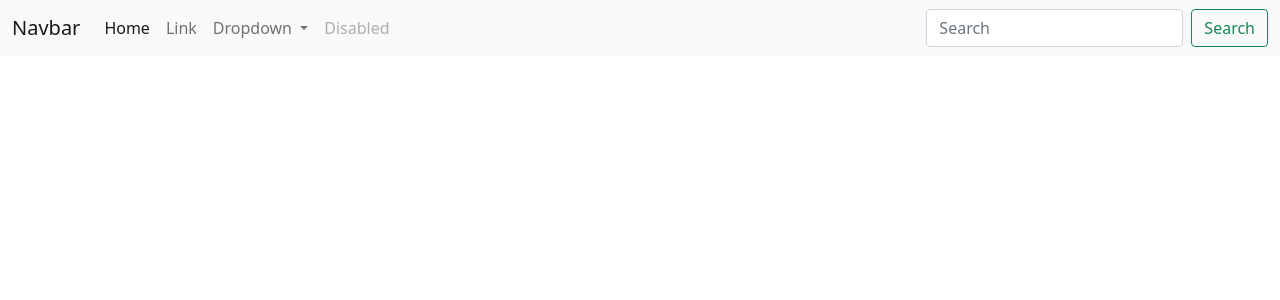
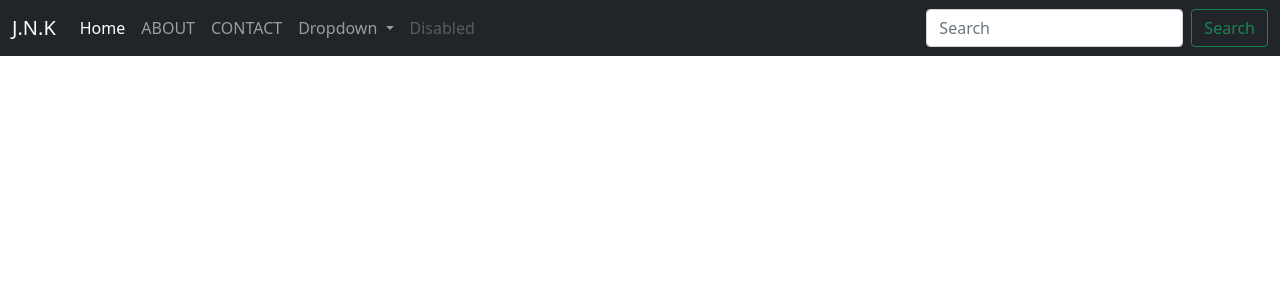
Before and after one commit to janeffer945/skills, a Django app: page / in a window 1280 px wide. Shown: the top 300 px of the page. Run offline with Django 4.2, Linux system fonts and the light colour scheme.

Commit message:
created templates

```diff
--- a/myapp/urls.py
+++ b/myapp/urls.py
@@ -2,5 +2,7 @@ from myapp import views
 from django.urls import include, path
 
 urlpatterns = [
-    path('', views.index, name='index')
+    path('', views.index, name='index'),
+    path('about', views.about, name='about'),
+    path('contact', views.contact, name='contact'),
 ]
--- a/myapp/views.py
+++ b/myapp/views.py
@@ -3,3 +3,9 @@ from django.shortcuts import render
 # Create your views here.
 def index(request):
     return render(request, 'index.html')
+
+def about(request):
+    return render(request, 'about.html')
+
+def contact(request):
+    return render(request, 'contact.html')
--- a/templates/index.html
+++ b/templates/index.html
@@ -1,7 +1,7 @@
 <!doctype html>
 <html lang="en">
   <head>
-    <!-- Required meta tags -->
+
     <meta charset="utf-8">
     <meta name="viewport" content="width=device-width, initial-scale=1">
 
@@ -11,19 +11,23 @@
     <title>Janeffer Njeri</title>
   </head>
   <body>
-   <nav class="navbar navbar-expand-lg navbar-light bg-light">
+   <nav class="navbar navbar-expand-lg navbar-dark bg-dark">
   <div class="container-fluid">
-    <a class="navbar-brand" href="#">Navbar</a>
+    <a class="navbar-brand" href="#">J.N.K</a>
     <button class="navbar-toggler" type="button" data-bs-toggle="collapse" data-bs-target="#navbarSupportedContent" aria-controls="navbarSupportedContent" aria-expanded="false" aria-label="Toggle navigation">
       <span class="navbar-toggler-icon"></span>
     </button>
     <div class="collapse navbar-collapse" id="navbarSupportedContent">
       <ul class="navbar-nav me-auto mb-2 mb-lg-0">
         <li class="nav-item">
-          <a class="nav-link active" aria-current="page" href="#">Home</a>
+          <a class="nav-link active" aria-current="page" href="/">Home</a>
+        </li>
+
+        <li class="nav-item">
+          <a class="nav-link" href="/about">ABOUT</a>
         </li>
         <li class="nav-item">
-          <a class="nav-link" href="#">Link</a>
+          <a class="nav-link" href="/contact">CONTACT</a>
         </li>
         <li class="nav-item dropdown">
           <a class="nav-link dropdown-toggle" href="#" id="navbarDropdown" role="button" data-bs-toggle="dropdown" aria-expanded="false">
@@ -48,10 +52,7 @@
   </div>
 </nav>
 
-    <!-- Optional JavaScript; choose one of the two! -->
-
-    <!-- Option 1: Bootstrap Bundle with Popper -->
-    <script src="https://cdn.jsdelivr.net/npm/bootstrap@5.0.2/dist/js/bootstrap.bundle.min.js" integrity="sha384-MrcW6ZMFYlzcLA8Nl+NtUVF0sA7MsXsP1UyJoMp4YLEuNSfAP+JcXn/tWtIaxVXM" crossorigin="anonymous"></script>
+<script src="https://cdn.jsdelivr.net/npm/bootstrap@5.0.2/dist/js/bootstrap.bundle.min.js" integrity="sha384-MrcW6ZMFYlzcLA8Nl+NtUVF0sA7MsXsP1UyJoMp4YLEuNSfAP+JcXn/tWtIaxVXM" crossorigin="anonymous"></script>
 
     <!-- Option 2: Separate Popper and Bootstrap JS -->
     <!--
```
Also changed, not shown: templates/about.html (added), templates/contact.html (added).
